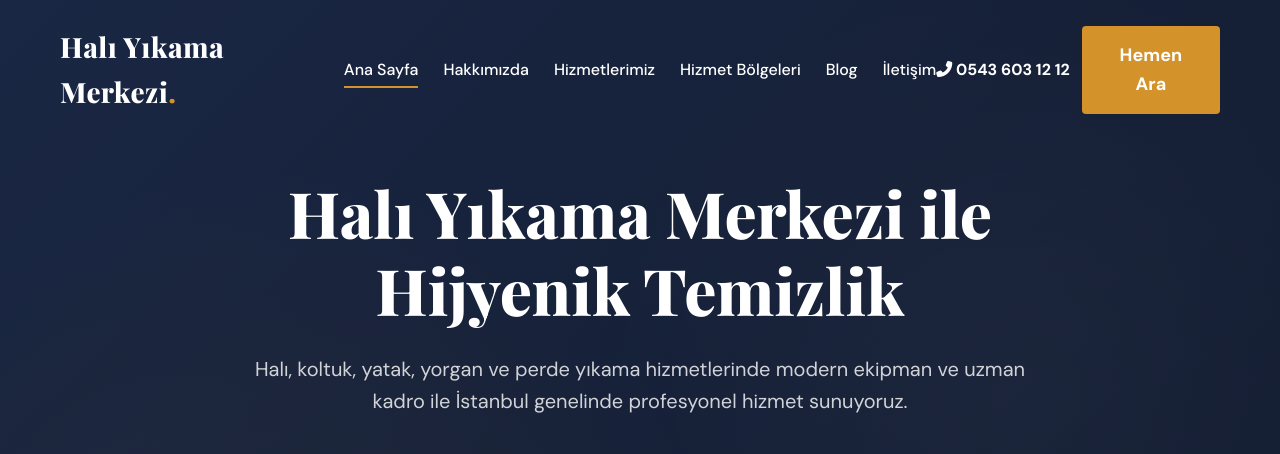
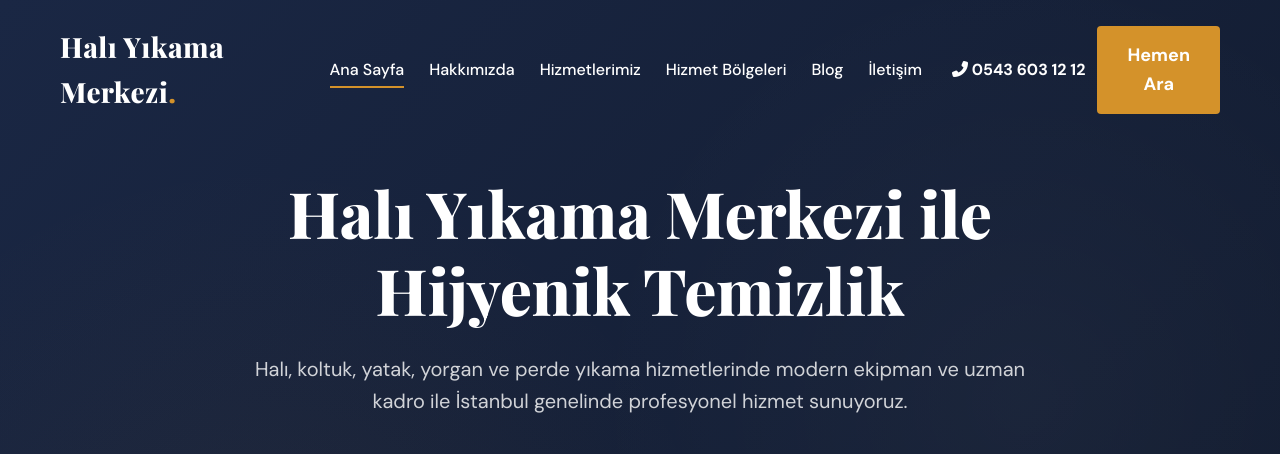
Before and after one commit to fatehaliyev/dayday, a plain HTML site: page index.html in a window 1280 px wide. Shown: the top 454 px of the page. Drawn offline with nearby package versions, Linux system fonts and the light colour scheme.

Commit message:
fix: add column-gap to header grid so nav and CTA are not adjacent

```diff
--- a/css/style.css
+++ b/css/style.css
@@ -164,7 +164,7 @@ header .container {
   display: grid;
   grid-template-columns: 1fr auto 1fr;
   align-items: center;
-  gap: 0;
+  column-gap: 30px;
 }
 
 .logo {
```
